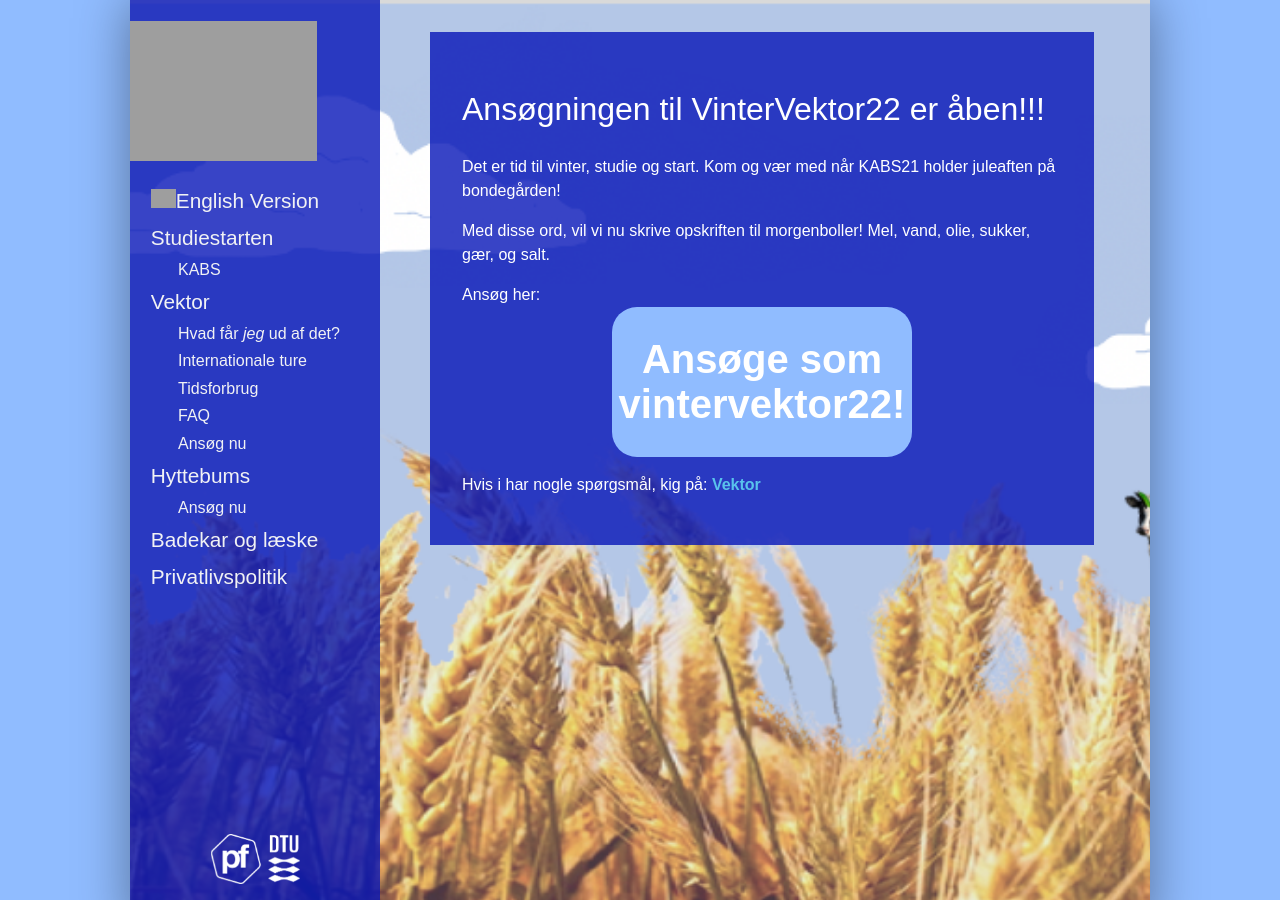
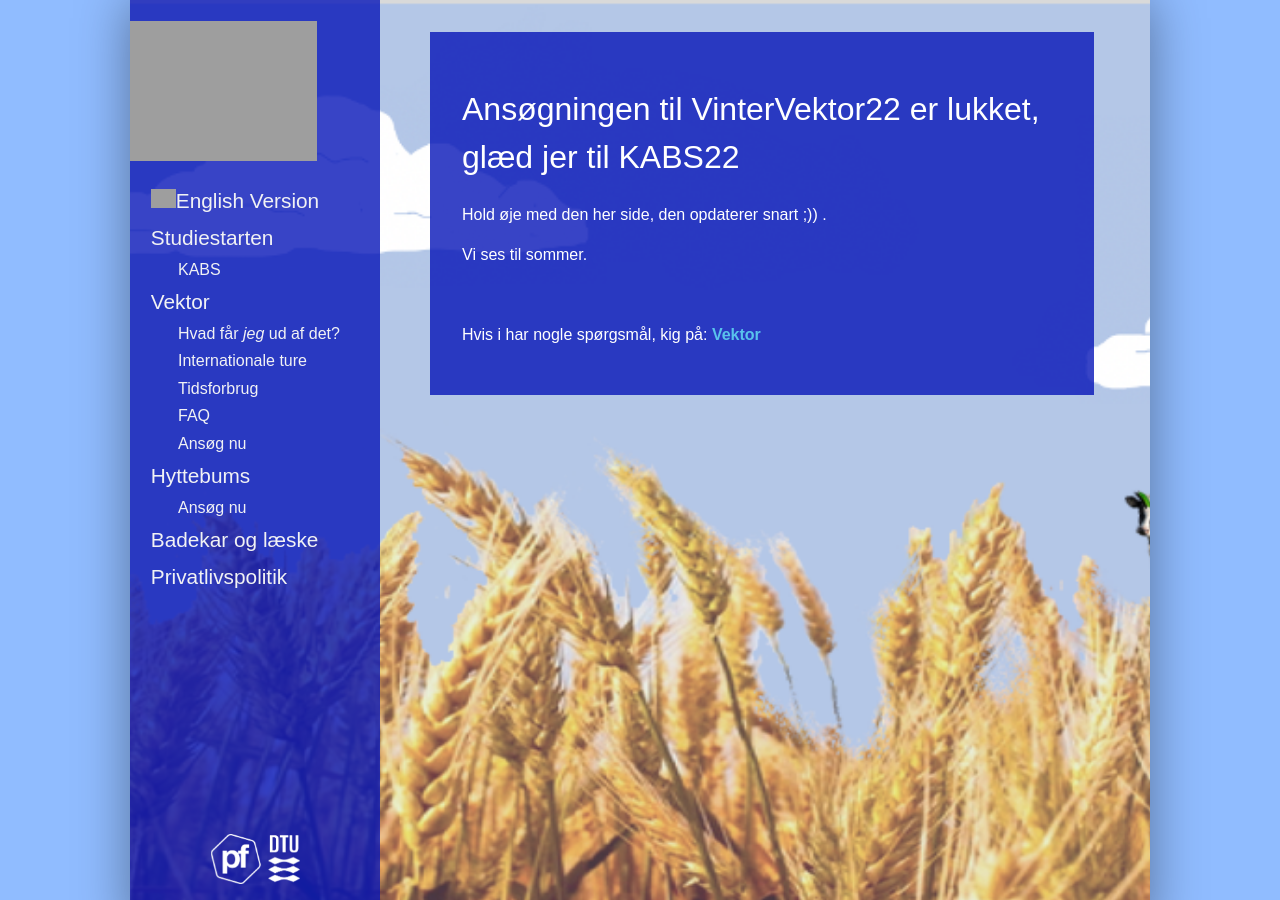
Before and after one commit to KABSDTU/kabsdtu.github.io, a Jekyll site: the page built from ansog-som-vektor.md, in a window 1280 px wide and 900 px high. Built offline with Jekyll 4.4.1, drawn with Linux system fonts in a browser that asks for light colours; some web fonts are replaced; grey boxes are pictures that could not be loaded.

Commit message:
lukkede vinter start meget for sent

```diff
--- a/ansog-som-vektor.md
+++ b/ansog-som-vektor.md
@@ -2,14 +2,11 @@
 layout: default
 title: Ansøg som Vektor
 ---
-<h1>Ansøgningen til VinterVektor22 er åben!!! </h1>
+<h1>Ansøgningen til VinterVektor22 er lukket, glæd jer til KABS22 </h1>
 
-Det er tid til vinter, studie og start. Kom og vær med når KABS21 holder juleaften på bondegården!
+<p>Hold øje med den her side, den opdaterer snart ;)) .</p>
+<p>Vi ses til sommer.</p>
+<br />
 
-Med disse ord, vil vi nu skrive opskriften til morgenboller!
-Mel, vand, olie, sukker, gær, og salt.
-
-Ansøg her: <a style="text-align: center;" href="https://docs.google.com/forms/d/e/1FAIpQLSe9OiUZN3HjE5K4AFad0zonra7IAdsDttDZNxawVQLwATCwfQ/viewform?usp=sf_link">
-  <button class="applyBtn"> Ansøge som vintervektor22! </button></a>
 
 Hvis i har nogle spørgsmål, kig på: <a href="/vektor">Vektor</a>
```
Also changed, not shown: ansog-som-optursbums.md (+1 -1 lines).
